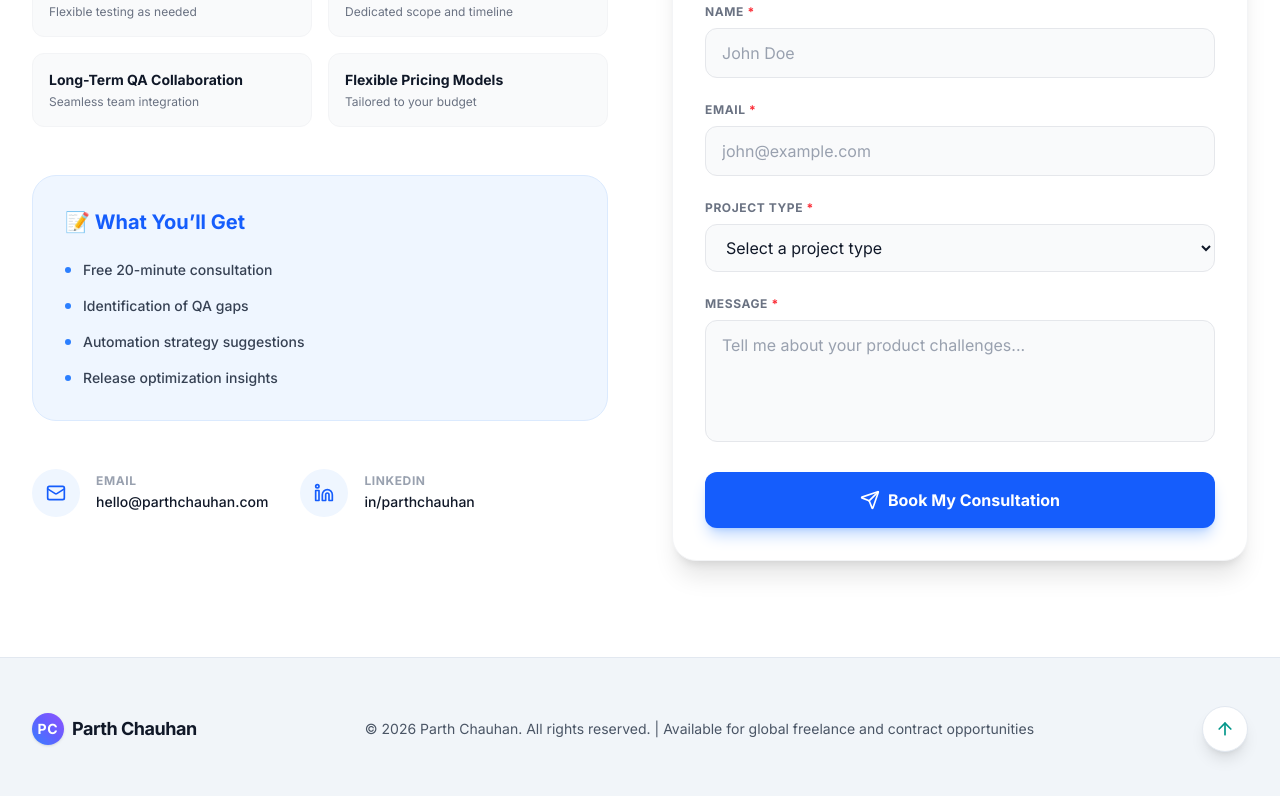
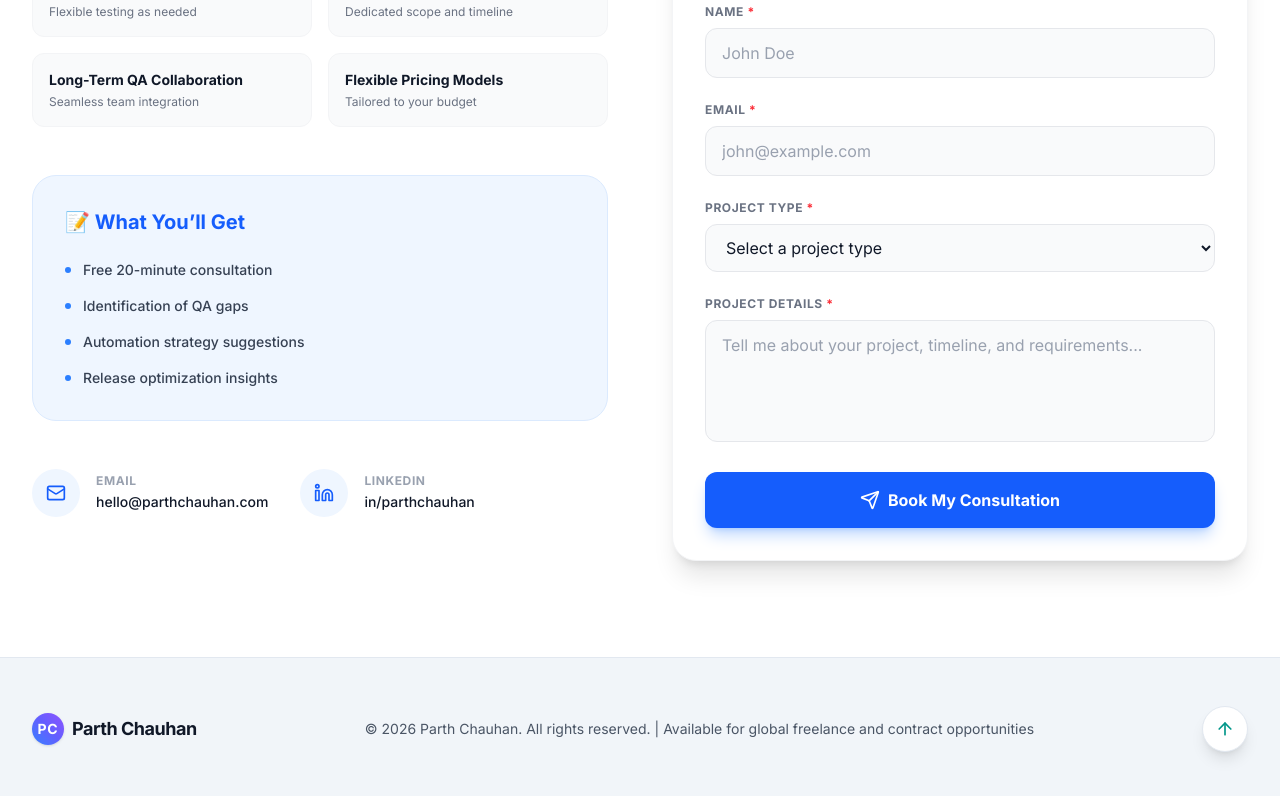
Before and after one commit to ParthChauhan2003/Portfolio, a React (Vite) app: page / in a window 1280 px wide. Shown: the part 9827-10623 px from the top of the page. Built offline with nearby package versions, Linux system fonts and the light colour scheme.

Commit message:
feat: update contact form label and placeholder for better user guidance

```diff
--- a/src/app/components/Contact.tsx
+++ b/src/app/components/Contact.tsx
@@ -225,14 +225,14 @@ export const Contact: React.FC<ContactProps> = ({ darkMode }) => {
                   {errors.projectType && <p className="mt-1 text-xs text-red-500">{errors.projectType}</p>}
                 </div>
                 <div>
-                  <label htmlFor="message" className={`block text-xs font-bold uppercase tracking-wider mb-2 ${darkMode ? 'text-gray-400' : 'text-gray-500'}`}>Message <span className="text-red-500">*</span></label>
+                  <label htmlFor="message" className={`block text-xs font-bold uppercase tracking-wider mb-2 ${darkMode ? 'text-gray-400' : 'text-gray-500'}`}>Project Details <span className="text-red-500">*</span></label>
                   <textarea
                     id="message"
                     value={formData.message}
                     onChange={handleChange}
                     rows={4}
                     data-lenis-prevent="true"
-                    placeholder="Tell me about your product challenges..."
+                    placeholder="Tell me about your project, timeline, and requirements..."
                     className={`w-full px-4 py-3 rounded-xl border focus:ring-2 outline-none transition-all resize-none custom-scrollbar overscroll-contain ${
                       errors.message
                         ? 'border-red-500 focus:ring-red-500/50'
```
